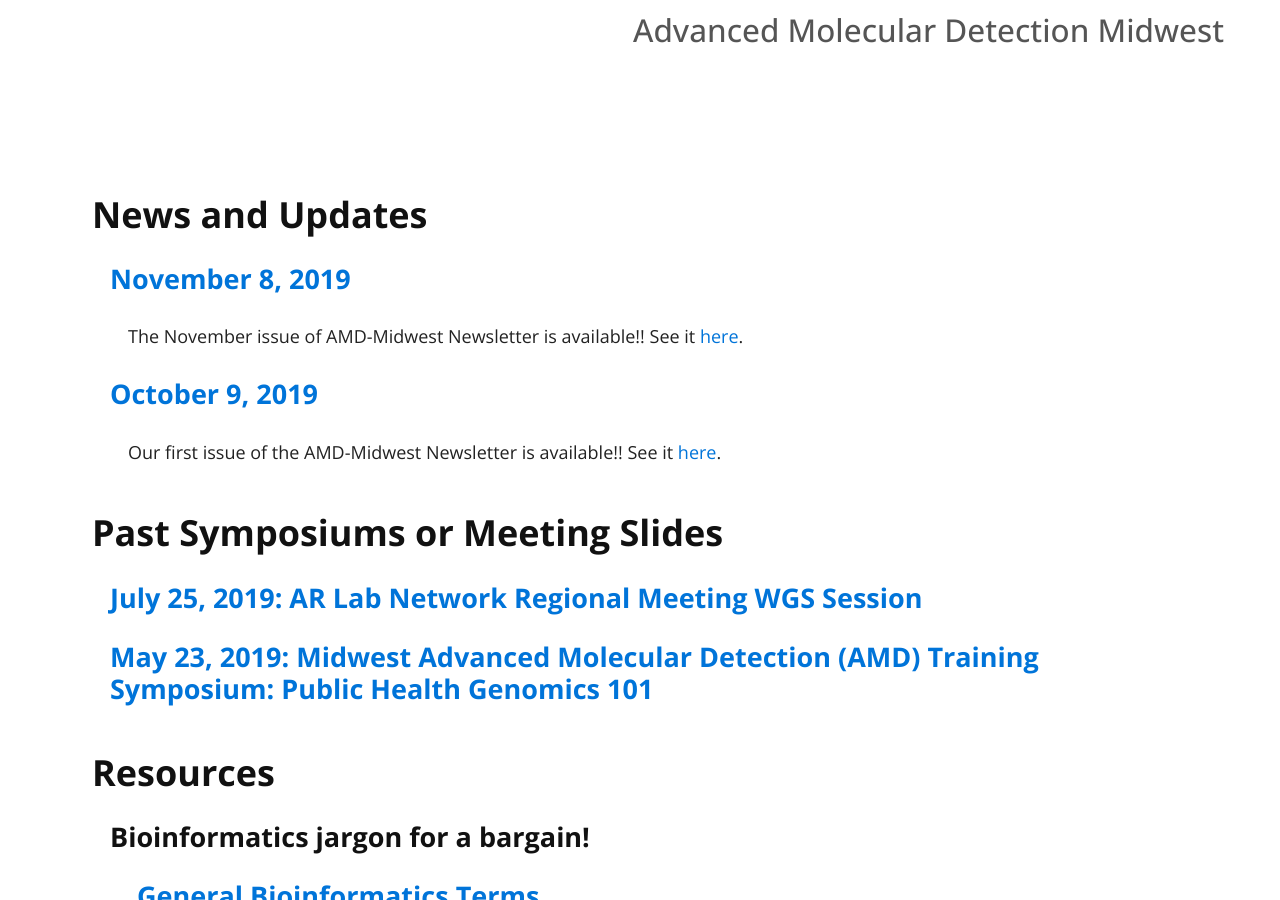
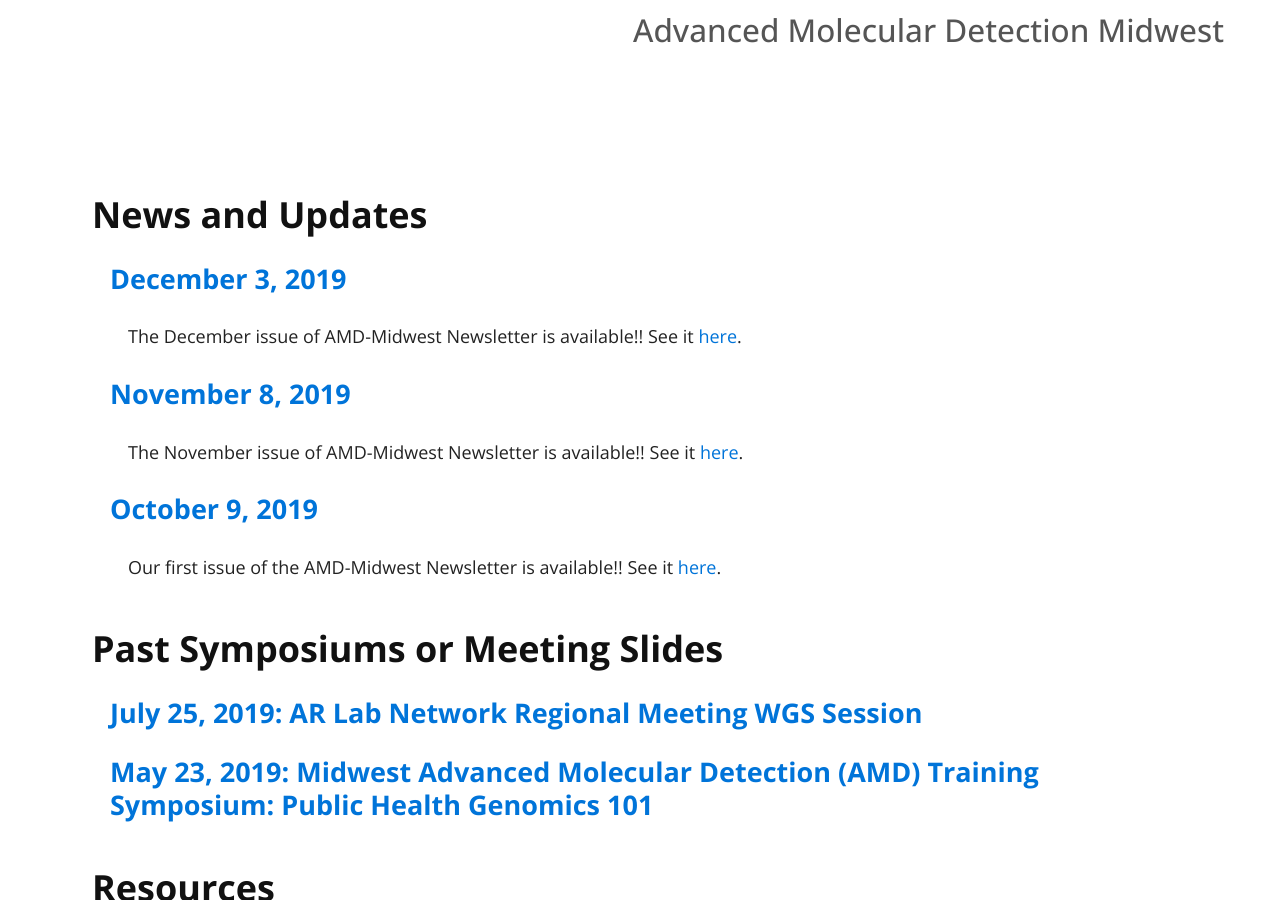
Before and after one commit to StaPH-B/midwest-region, a Jekyll site: the page built from index.md, in a window 1280 px wide and 900 px high, scrolled down 380 px. Built offline with Jekyll 4.4.1, drawn with Linux system fonts in a browser that asks for light colours; nearby versions of some CDN libraries; our own code applies the rules of GitHub Pages for plain Markdown files.

Commit message:
added december newsletter

```diff
--- a/index.md
+++ b/index.md
@@ -6,6 +6,8 @@ layout: default
 
 
 ### News and Updates
+#### [December 3, 2019](#news-and-updates)
+The December issue of AMD-Midwest Newsletter is available!! See it [here](https://staph-b.github.io/midwest-region/newsletters/2019-12_newsletter.pdf).
 #### [November 8, 2019](#news-and-updates)
 The November issue of AMD-Midwest Newsletter is available!! See it [here](https://staph-b.github.io/midwest-region/newsletters/2019-11_newsletter.pdf).
 #### [October 9, 2019](#news-and-updates)
```
Also changed, not shown: 1 other file.
